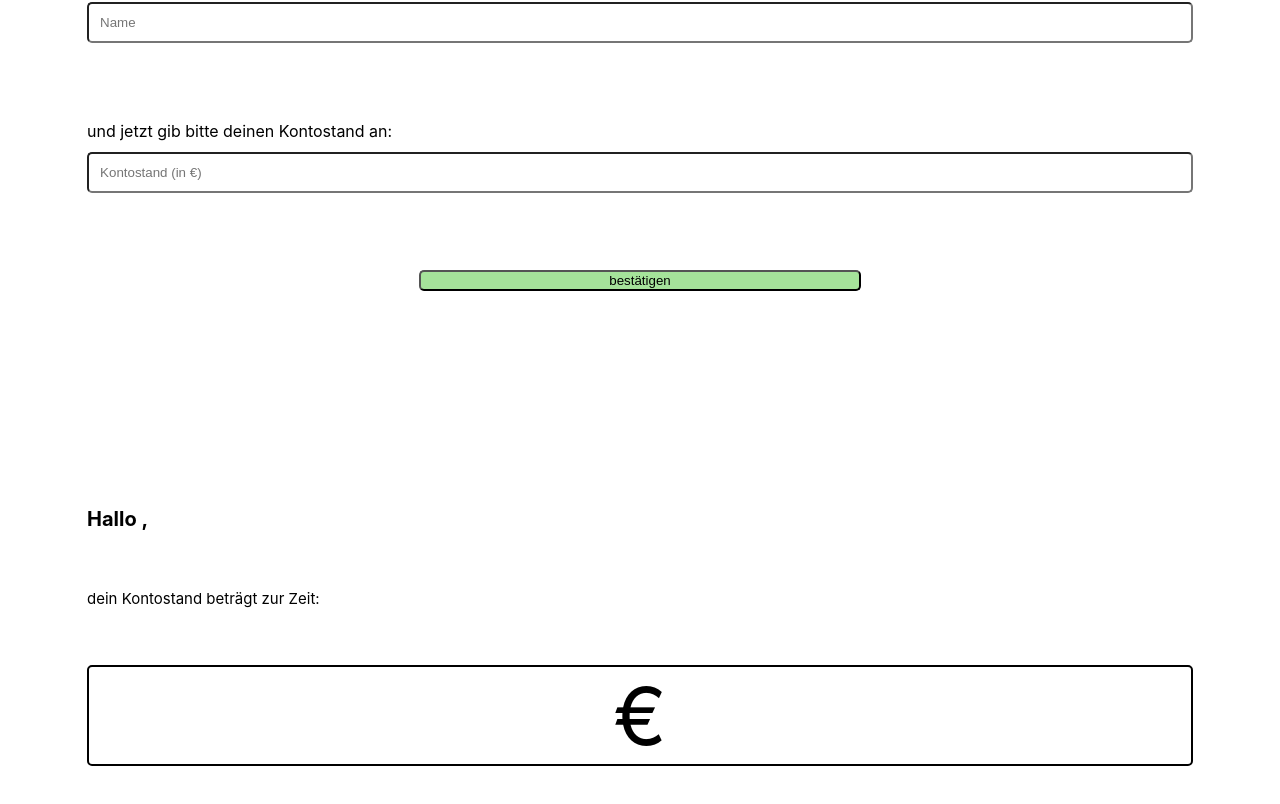
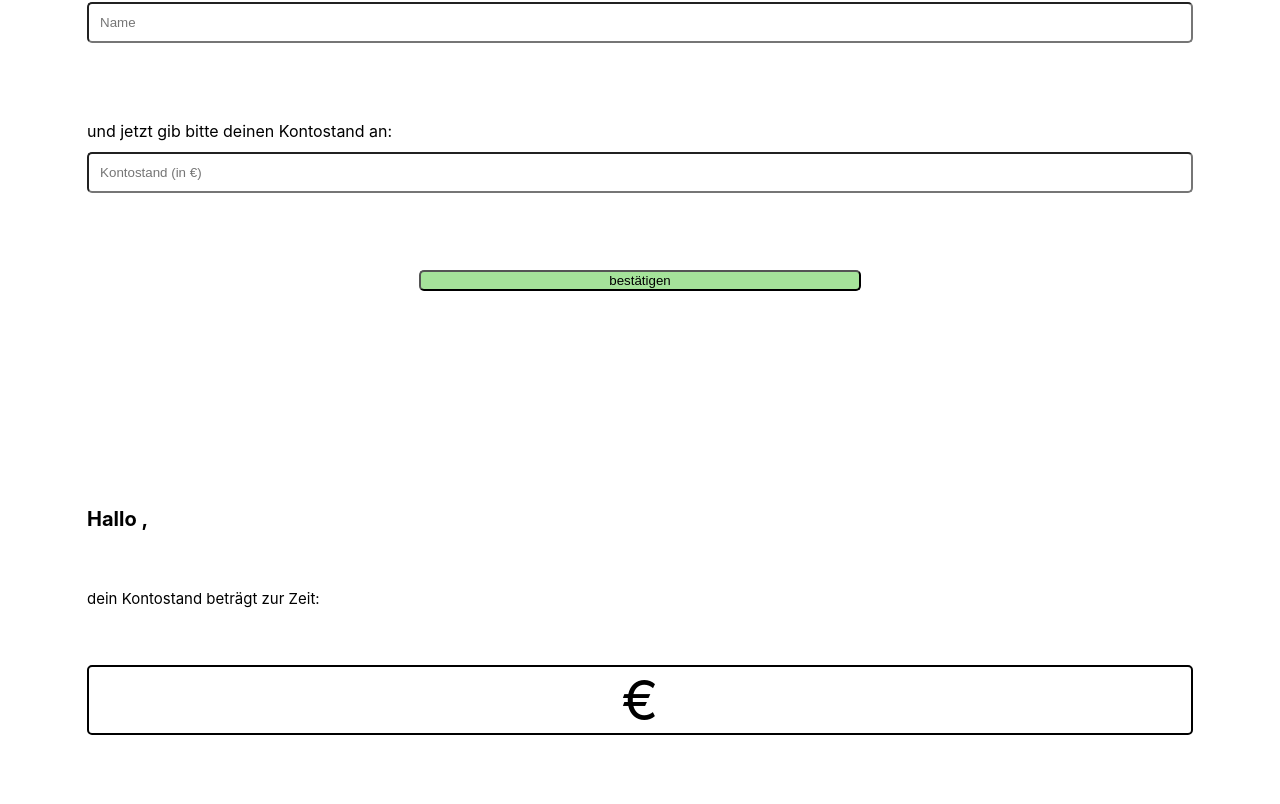
Before and after one commit to JohannaHopp/capstone-project, a Next.js app: page / in a window 1280 px wide. Shown: the part 506-1310 px from the top of the page. Built offline with nearby package versions, Linux system fonts and the light colour scheme.

Commit message:
adjust a few settings on the form

```diff
--- a/components/GlobalStyles.js
+++ b/components/GlobalStyles.js
@@ -17,9 +17,7 @@ const GlobalStyles = createGlobalStyle`
     :root {
         --primary: #ffffff;
         --green-button: #a5e39a;
-        --green-button-hover: #7dc070;
         --back-button: #BFC0BF;
-        --back-button-hover: #a0a1a0;
         --red-headline: #ff0000;
     }
 `;
--- a/components/NameAccountForm.js
+++ b/components/NameAccountForm.js
@@ -13,10 +13,20 @@ export default function NameAccountForm({ onAddEntry }) {
   return (
     <StyledForm onSubmit={handleSubmit}>
       <StyledLabel htmlFor="name">Bitte gib deinen Namen an:</StyledLabel>
-      <StyledInput type="text" id="name" name="name" placeholder="Name" required />
+      <StyledInput
+        type="text"
+        id="name"
+        name="name"
+        placeholder="Name"
+        title="Nur Buchstaben möglich"
+        pattern="\D+"
+        required
+      />
       <StyledLabel htmlFor="kontostand">und jetzt gib bitte deinen Kontostand an:</StyledLabel>
       <StyledInput
         type="number"
+        step="0.01"
+        max="1000000"
         id="kontostand"
         name="kontostand"
         placeholder="Kontostand (in €)"
--- a/pages/index.js
+++ b/pages/index.js
@@ -16,7 +16,7 @@ export default function Home() {
       <NameAccountForm onAddEntry={addAccountBalanceAndName} />
       <StyledHeadlineThree>Hallo {bankAccount.name},</StyledHeadlineThree>
       <StyledParagraph>dein Kontostand beträgt zur Zeit:</StyledParagraph>
-      <StyledSection>{bankAccount.kontostand}€</StyledSection>
+      <StyledDiv>{bankAccount.kontostand}€</StyledDiv>
     </StyledMain>
   );
 }
@@ -54,10 +54,10 @@ const StyledParagraph = styled.p`
   font-size: 15px;
 `;
 
-const StyledSection = styled.section`
+const StyledDiv = styled.section`
   margin: 5% 2% 0%;
   border: 2px solid;
   border-radius: 5px;
   text-align: center;
-  font-size: 5em;
+  font-size: 345%;
 `;
```
Also changed, not shown: 1 other file (tests, documents, lock files or other folders).
